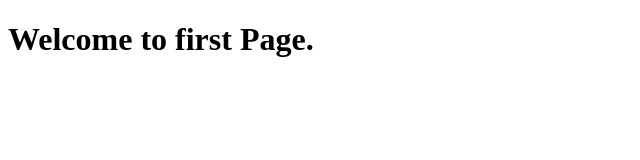
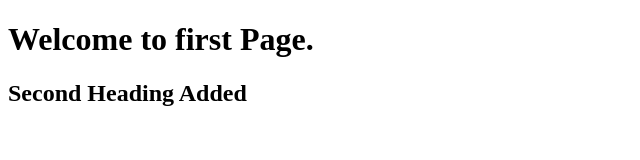
Before and after one commit to sidsri1999/coursera-test, a plain HTML site: page site/index.html in a window 1280 px wide. Shown: the whole page, without its empty margins (0-640 px from the left). Drawn offline with Linux system fonts and the light colour scheme.

Commit message:
Second Heading Added

```diff
--- a/site/index.html
+++ b/site/index.html
@@ -5,5 +5,6 @@
     </head>
     <body>
         <h1>Welcome to first Page.</h1>
+        <h2>Second Heading Added</h2>
     </body>
 </html>
```
